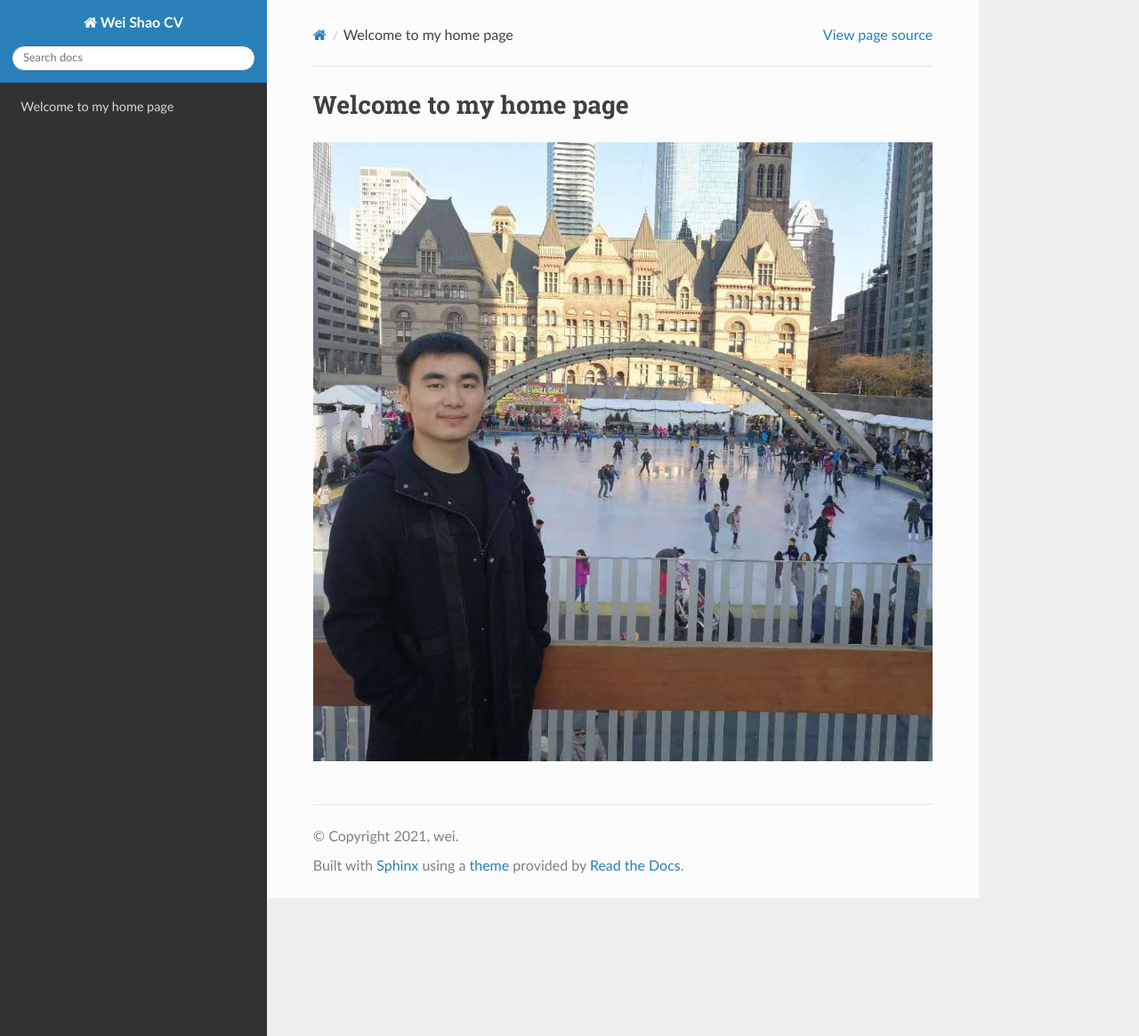
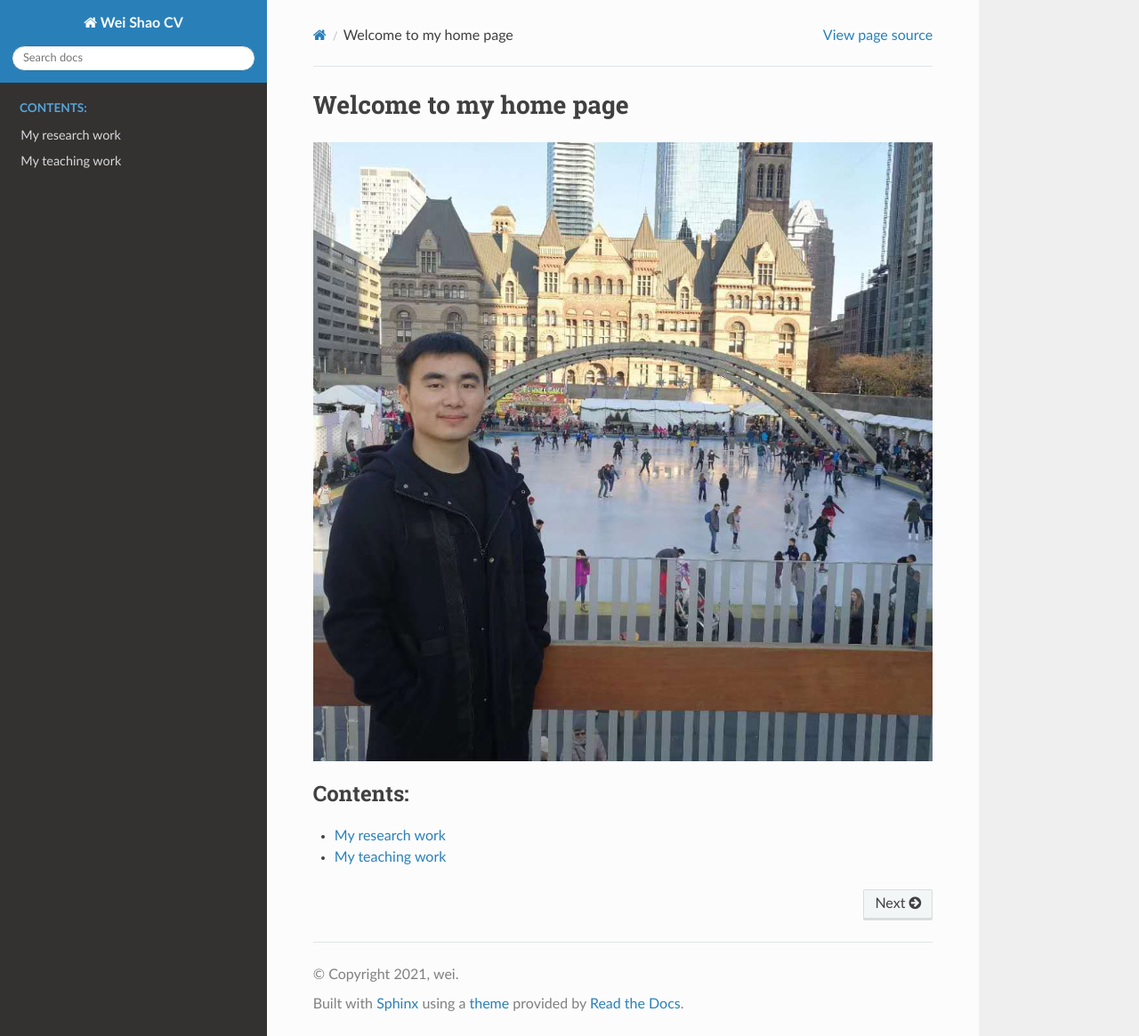
Before and after one commit to WeiShaoD/Happy_birthday, a Sphinx documentation site: the page built from docs/source/index.rst, in a window 1280 px wide and 1165 px high. Shown: the whole window at 89% size. Built offline with Sphinx 7.4.7 and the Read the Docs theme 2.0.0, drawn with Linux system fonts in a browser that asks for light colours.

Commit message:
new change

```diff
--- a/docs/source/index.rst
+++ b/docs/source/index.rst
@@ -9,3 +9,6 @@ Welcome to my home page
 .. toctree::
    :maxdepth: 2
    :caption: Contents:
+
+   Research/Research.rst
+   Teaching/Teaching.rst
```
